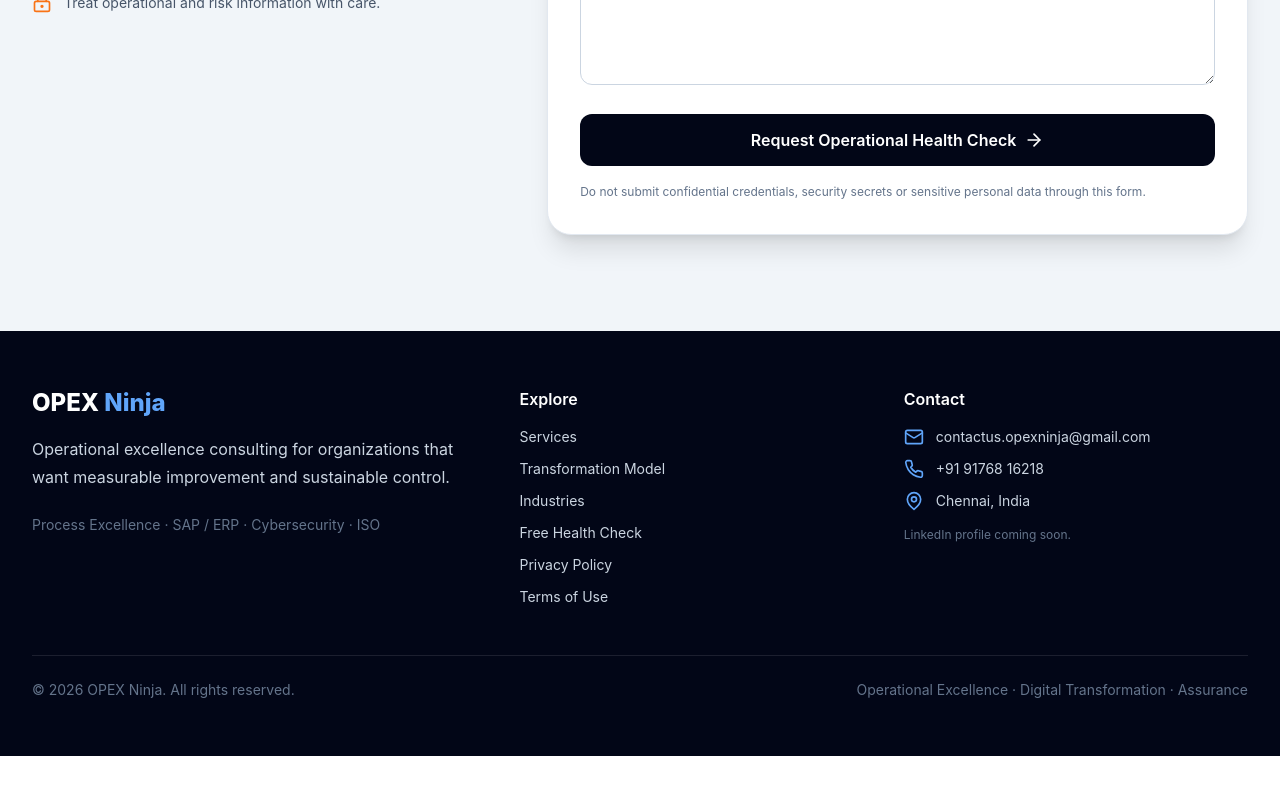
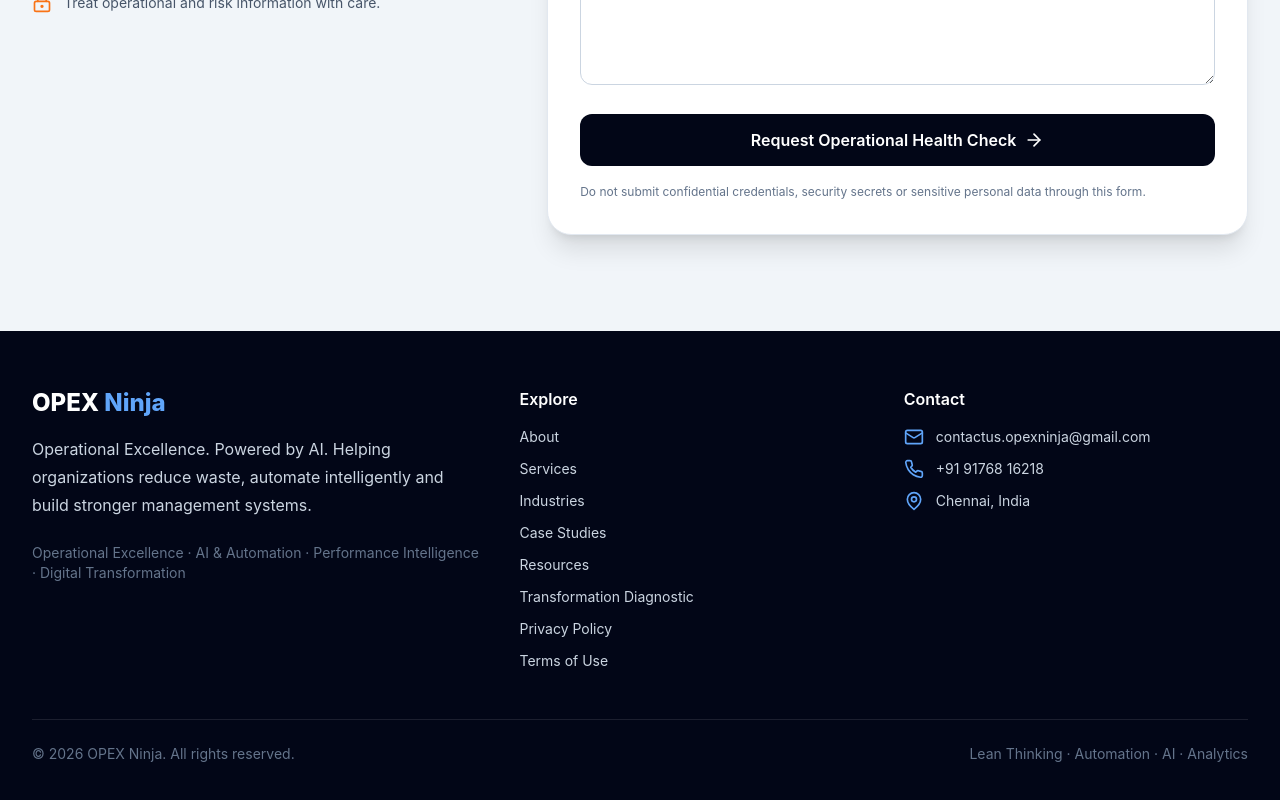
Before and after one commit to vigkrish/OPEXNINJA, a React (Vite) app in the folder apps/web/: page / in a window 1280 px wide. Shown: the part 4256-5056 px from the top of the page. Before the commit the page ends 5012 px from the top, so only its background shows below. Built offline with nearby package versions, Linux system fonts and the light colour scheme; no server answers.

Commit message:
feat: align footer with consulting relaunch

```diff
--- a/apps/web/src/components/organisms/Footer.tsx
+++ b/apps/web/src/components/organisms/Footer.tsx
@@ -1,6 +1,7 @@
 import { Mail, MapPin, Phone } from 'lucide-react';
 
 const siteBase = import.meta.env.BASE_URL;
+const toSite = (path = '') => `${siteBase}${path}`;
 
 export const Footer = () => (
   <footer className="bg-slate-950 text-slate-300">
@@ -11,20 +12,22 @@ export const Footer = () => (
             OPEX <span className="text-blue-400">Ninja</span>
           </div>
           <p className="mt-4 max-w-md leading-7">
-            Operational excellence consulting for organizations that want measurable improvement and sustainable control.
+            Operational Excellence. Powered by AI. Helping organizations reduce waste, automate intelligently and build stronger management systems.
           </p>
           <p className="mt-6 text-sm text-slate-500">
-            Process Excellence · SAP / ERP · Cybersecurity · ISO
+            Operational Excellence · AI & Automation · Performance Intelligence · Digital Transformation
           </p>
         </div>
 
         <div>
           <h3 className="font-semibold text-white">Explore</h3>
           <div className="mt-4 space-y-3 text-sm">
-            <a href="#services" className="block hover:text-white">Services</a>
-            <a href="#method" className="block hover:text-white">Transformation Model</a>
-            <a href="#industries" className="block hover:text-white">Industries</a>
-            <a href="#assessment" className="block hover:text-white">Free Health Check</a>
+            <a href={toSite('about')} className="block hover:text-white">About</a>
+            <a href={toSite('services')} className="block hover:text-white">Services</a>
+            <a href={toSite('industries')} className="block hover:text-white">Industries</a>
+            <a href={toSite('case-studies')} className="block hover:text-white">Case Studies</a>
+            <a href={toSite('resources')} className="block hover:text-white">Resources</a>
+            <a href={toSite('assessment')} className="block hover:text-white">Transformation Diagnostic</a>
             <a href={`${siteBase}privacy.html`} className="block hover:text-white">Privacy Policy</a>
             <a href={`${siteBase}terms.html`} className="block hover:text-white">Terms of Use</a>
           </div>
@@ -45,9 +48,6 @@ export const Footer = () => (
               <MapPin className="h-5 w-5 text-blue-400" />
               Chennai, India
             </div>
-            <div className="pt-1 text-xs text-slate-500">
-              LinkedIn profile coming soon.
-            </div>
           </div>
         </div>
       </div>
@@ -55,7 +55,7 @@ export const Footer = () => (
       <div className="mt-12 border-t border-white/10 pt-6 text-sm text-slate-500">
         <div className="flex flex-col gap-2 sm:flex-row sm:items-center sm:justify-between">
           <span>© {new Date().getFullYear()} OPEX Ninja. All rights reserved.</span>
-          <span>Operational Excellence · Digital Transformation · Assurance</span>
+          <span>Lean Thinking · Automation · AI · Analytics</span>
         </div>
       </div>
     </div>
```
